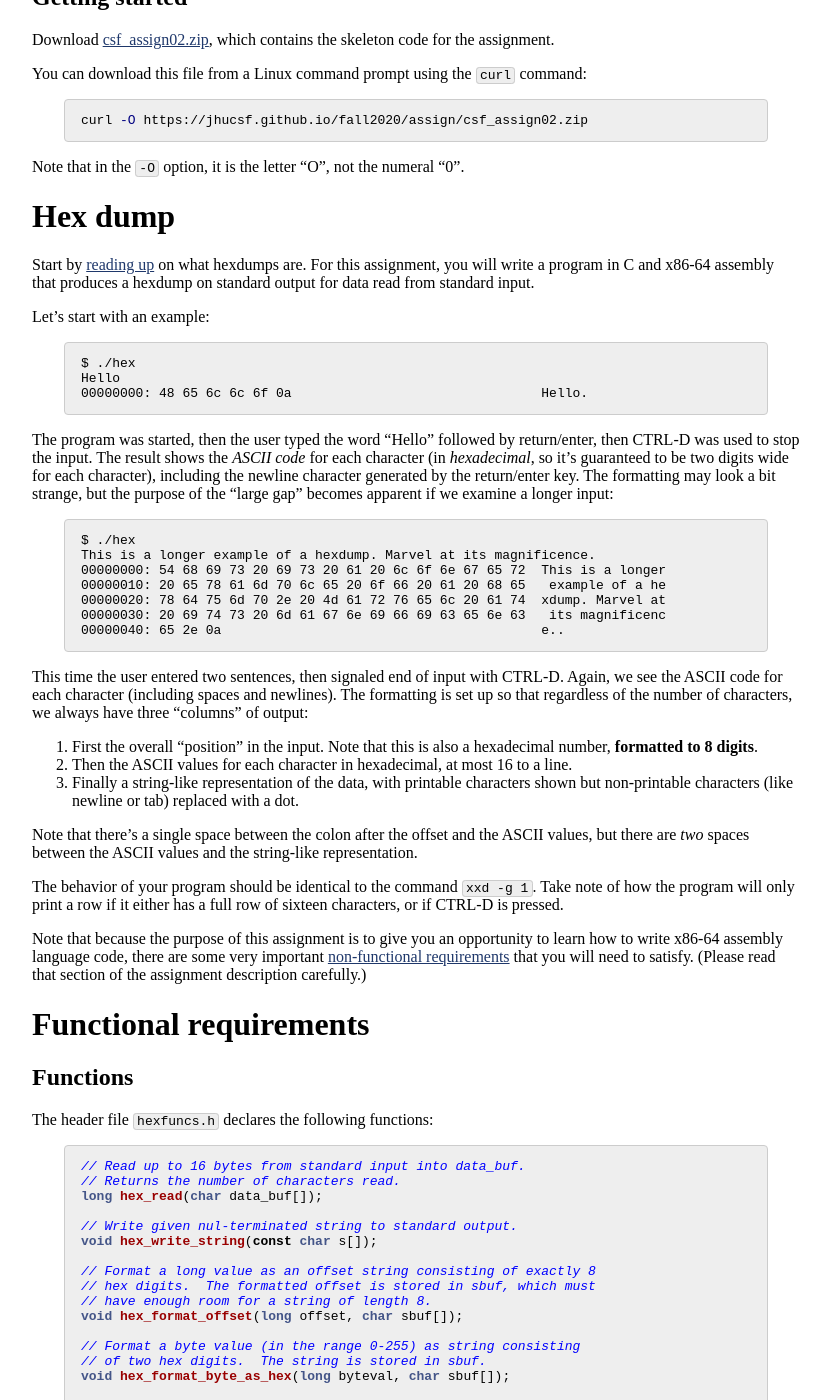
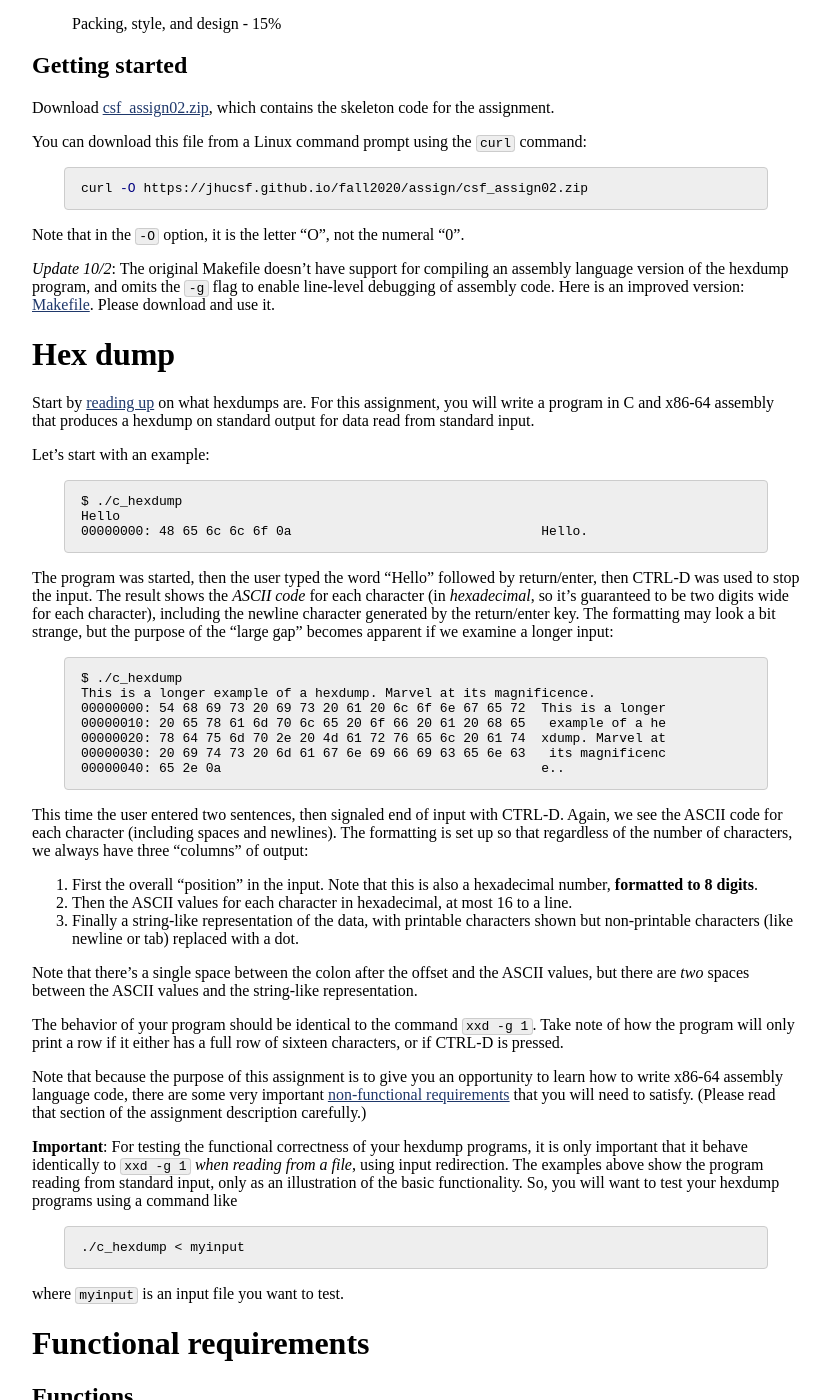
Before and after one commit to jhucsf/fall2020, a Jekyll site: the page built from assign/assign02.md, in a window 1280 px wide and 1400 px high, scrolled down 1091 px. Shown: the whole window, without its empty margins (224-1054 px from the left). Built offline with Jekyll 4.4.1, drawn with Linux system fonts in a browser that asks for light colours; some of the changed text lies outside the part shown.

Commit message:
updated makefile for assignment 2

````diff
--- a/assign/assign02.md
+++ b/assign/assign02.md
@@ -7,6 +7,10 @@ title: "Assignment 2: Hex dump"
 * **Part 1 Due:** Tuesday, September 29, 2020 @ 11pm
 * **Part 2 Due:** Tuesday, October 6, 2020 @ 11pm
 * **Collaboration:** None
+
+*Update Oct 2*: link to improved [Makefile](assign02/Makefile)
+
+*Update Sep 29*: clarified that helper functions may be called from `main`.
 
 # Overview
 
@@ -66,6 +70,11 @@ curl -O https://jhucsf.github.io/fall2020/assign/csf_assign02.zip
 
 Note that in the `-O` option, it is the letter "O", not the numeral "0".
 
+*Update 10/2*: The original Makefile doesn't have support for compiling
+an assembly language version of the hexdump program, and omits the `-g`
+flag to enable line-level debugging of assembly code.  Here is an improved
+version: [Makefile](assign02/Makefile). Please download and use it.
+
 # Hex dump
 
 Start by [reading up](http://en.wikipedia.org/wiki/Hex_dump) on what
@@ -74,7 +83,7 @@ hexdumps are. For this assignment, you will write a program in C and x86-64 asse
 Let’s start with an example:
 
 ```
-$ ./hex
+$ ./c_hexdump
 Hello
 00000000: 48 65 6c 6c 6f 0a                                Hello.
 ```
@@ -88,7 +97,7 @@ look a bit strange, but the purpose of the “large gap” becomes apparent
 if we examine a longer input:
 
 ```
-$ ./hex
+$ ./c_hexdump
 This is a longer example of a hexdump. Marvel at its magnificence.
 00000000: 54 68 69 73 20 69 73 20 61 20 6c 6f 6e 67 65 72  This is a longer
 00000010: 20 65 78 61 6d 70 6c 65 20 6f 66 20 61 20 68 65   example of a he
@@ -117,6 +126,18 @@ and the string-like representation.
 The behavior of your program should be identical to the command `xxd -g 1`. Take note of how the program will only print a row if it either has a full row of sixteen characters, or if CTRL-D is pressed.
 
 Note that because the purpose of this assignment is to give you an opportunity to learn how to write x86-64 assembly language code, there are some very important [non-functional requirements](#non-functional-requirements) that you will need to satisfy.  (Please read that section of the assignment description carefully.)
+
+**Important**: For testing the functional correctness of your hexdump programs, it
+is only important that it behave identically to `xxd -g 1` *when reading from
+a file*, using input redirection.  The examples above show the program
+reading from standard input, only as an illustration of the basic functionality.
+So, you will want to test your hexdump programs using a command like
+
+```
+./c_hexdump < myinput
+```
+
+where `myinput` is an input file you want to test.
 
 # Functional requirements
 
@@ -154,7 +175,7 @@ In both your C and assembly language implementations, you are required to implem
 
 In `c_hexmain.c` and `asm_hexmain.S`, you will develop C and assembly-language `main` functions which call the functions shown above in order to implement the functionality of the hexdump program.
 
-Note that your main function (either version) may *only* call these functions.
+Note that your main function (either version) may *only* call these functions and (optionally) helper functions that you create.
 
 The `c_hexdump` and `asm_hexdump` Makefile targets build executable programs using these `main` modules.  When reading data from standard input, their output should be identical to the command `xxd -g 1`.
 
````
Also changed, not shown: index.md (+1 -0 lines), 1 other file.
